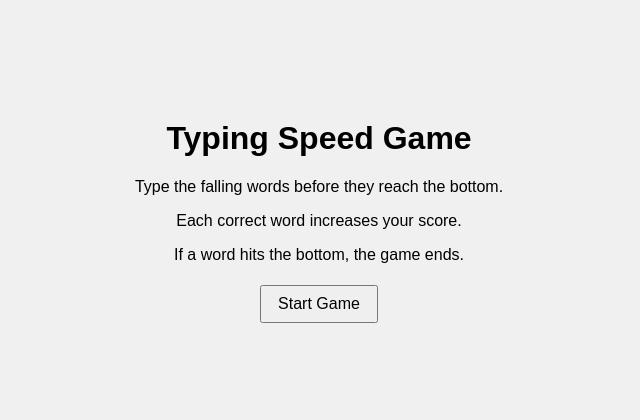
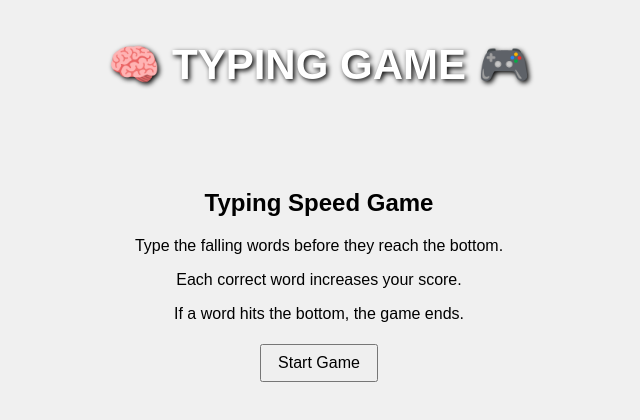
Before and after one commit to devmalik7/Game_Scripts, a plain HTML site: page Javascript/Typing Speed Game/index.html in a window 1280 px wide. Shown: the whole page, without its empty margins (321-961 px from the left). Drawn offline with Linux system fonts and the light colour scheme.

Commit message:
Update heading and difficulty buttons in index.html

```diff
--- a/Javascript/Typing Speed Game/index.html
+++ b/Javascript/Typing Speed Game/index.html
@@ -7,8 +7,21 @@
     <link rel="stylesheet" href="style.css" />
   </head>
   <body>
+    <!-- ✅ Main Page Heading -->
+    <h1
+      style="
+        text-align: center;
+        font-size: 42px;
+        margin-top: 20px;
+        color: #fff;
+        text-shadow: 2px 2px 5px #000;
+      "
+    >
+      🧠 TYPING GAME 🎮
+    </h1>
+
     <div id="welcomescreen">
-      <h1>Typing Speed Game</h1>
+      <h2>Typing Speed Game</h2>
       <p>Type the falling words before they reach the bottom.</p>
       <p>Each correct word increases your score.</p>
       <p>If a word hits the bottom, the game ends.</p>
@@ -30,6 +43,9 @@
       <div id="buttons">
         <button id="pausebtn">Pause</button>
         <button id="restartbtn">Restart</button>
+        <button id="easyBtn">Easy</button>
+        <button id="mediumBtn">Medium</button>
+        <button id="hardBtn">Hard</button>
       </div>
     </div>
 
```
